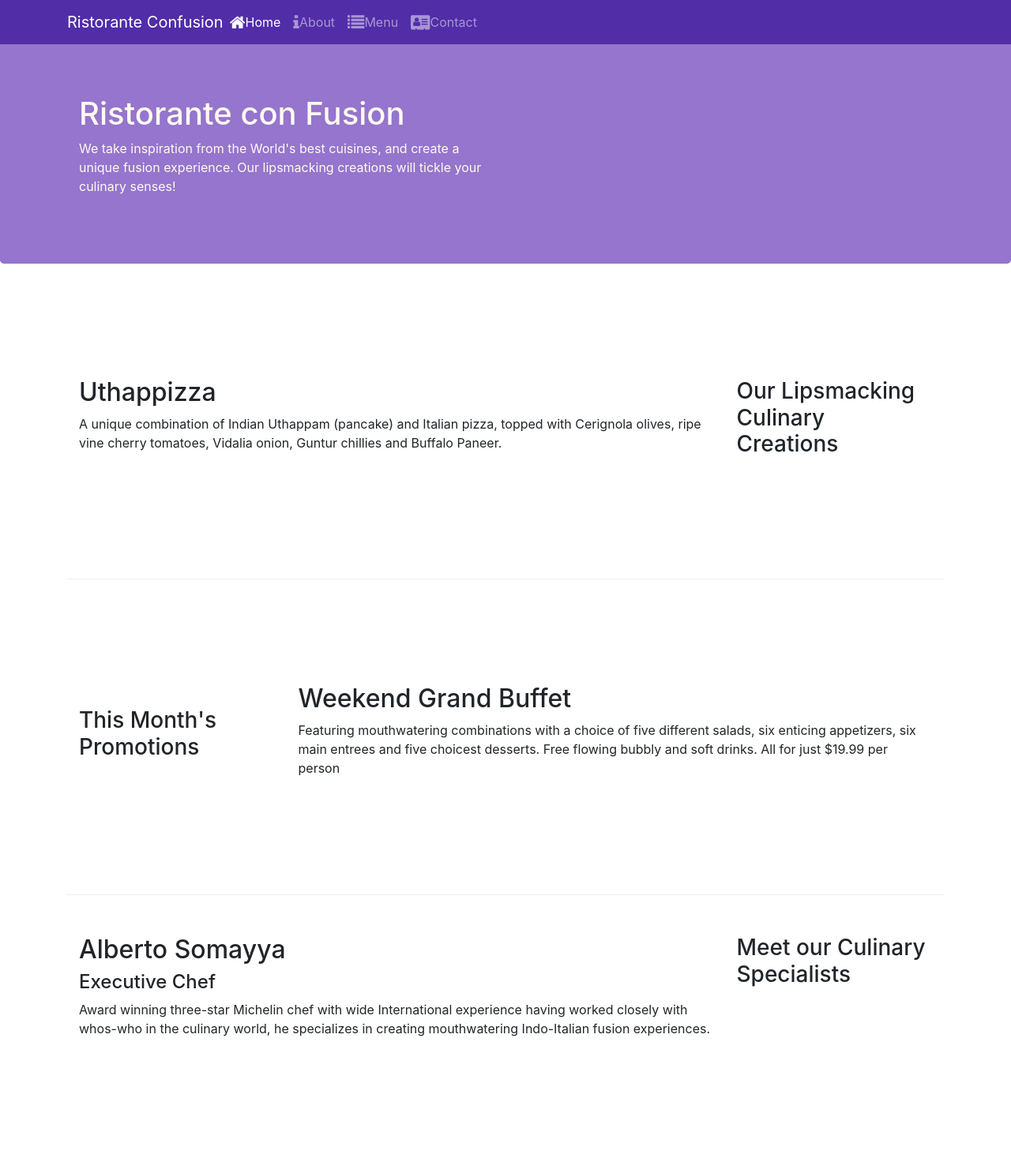
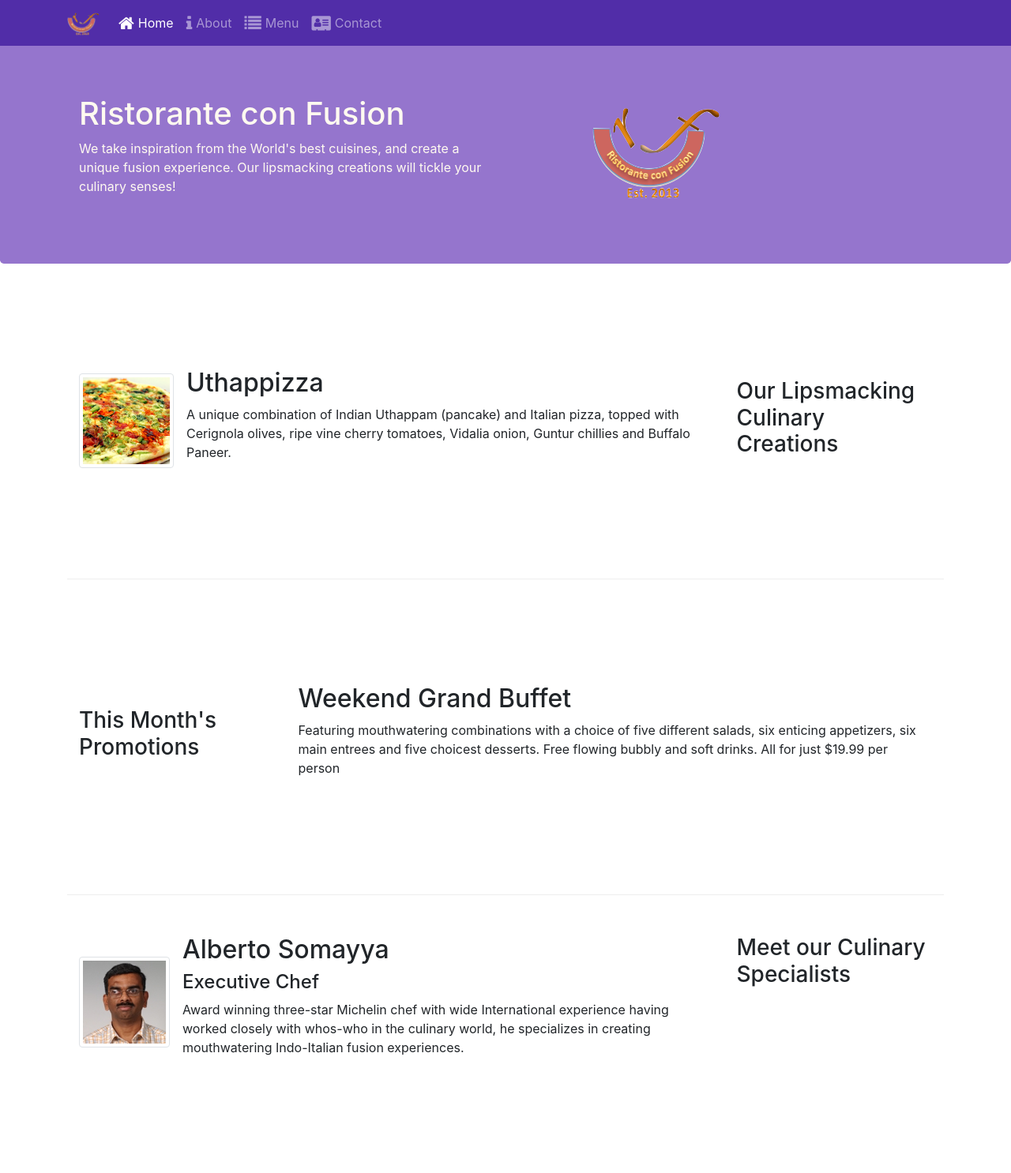
Before and after one commit to mvcman/Bootstrap-navigation, a website: page index.html in a window 1280 px wide. Shown: the top 1486 px of the page at 79% size. Drawn offline with nearby package versions, Linux system fonts and the light colour scheme.

Commit message:
Image file added woth media

```diff
--- a/css/styles.css
+++ b/css/styles.css
@@ -41,3 +41,7 @@ body {
 .breadcrumb {
   margin-top: 30px;
 }
+ul li span {
+ margin-right: 5px;
+ align-items: center;
+}
--- a/index.html
+++ b/index.html
@@ -20,7 +20,9 @@
             <button class="navbar-toggler" type="button" data-toggle="collapse" data-target="#Navbar">
                 <span class="navbar-toggler-icon"></span>
             </button>
-            <a class="navbar-brand mr-auto" href="#">Ristorante Confusion</a>
+            <a class="navbar-brand" href="#">
+              <img src="img/logo.png" height="30" width="41">
+            </a>
             <div class="collapse navbar-collapse" id="Navbar">
               <ul class="navbar-nav mr-auto">
                 <li class="nav-item active"><a class="nav-link" href="#"><span class="fa fa-home fa-lg"></span>Home</a></li>
@@ -40,7 +42,8 @@
                     <h1>Ristorante con Fusion</h1>
                     <p>We take inspiration from the World's best cuisines, and create a unique fusion experience. Our lipsmacking creations will tickle your culinary senses!</p>
                 </div>
-                <div class="col-12 col-sm">
+                <div class="col-12 col-sm offset-1 align-self-center">
+                    <img src="./img/logo.png" class="img-fluid">
                 </div>
             </div>
         </div>
@@ -52,8 +55,17 @@
                 <h3>Our Lipsmacking Culinary Creations</h3>
             </div>
             <div class="col col-sm order-sm-first col-md">
-                <h2>Uthappizza</h2>
-                <p>A unique combination of Indian Uthappam (pancake) and Italian pizza, topped with Cerignola olives, ripe vine cherry tomatoes, Vidalia onion, Guntur chillies and Buffalo Paneer.</p>
+                <div class="media">
+                    <img class="d-flex mr-3 img-thumbnail align-self-center"
+                          src="img/uthappizza.png" alt="Uthappizza">
+                    <div class="media-body">
+                      <h2 class="mt-0">Uthappizza</h2>
+                      <p class="d-none d-sm-block">A unique combination of Indian Uthappam (pancake) and
+                          Italian pizza, topped with Cerignola olives, ripe vine
+                          cherry tomatoes, Vidalia onion, Guntur chillies and
+                          Buffalo Paneer.</p>
+                   </div>
+               </div>
             </div>
         </div>
 
@@ -73,9 +85,19 @@
                 <h3>Meet our Culinary Specialists</h3>
             </div>
             <div class="col col-sm order-sm-first col-md">
-                <h2>Alberto Somayya</h2>
-                <h4>Executive Chef</h4>
-                <p>Award winning three-star Michelin chef with wide International experience having worked closely with whos-who in the culinary world, he specializes in creating mouthwatering Indo-Italian fusion experiences. </p>
+              <div class="media">
+                  <img class="d-flex mr-3 img-thumbnail align-self-center"
+                          src="img/alberto.png" alt="Alberto Somayya">
+                  <div class="media-body">
+                      <h2 class="mt-0">Alberto Somayya</h2>
+                      <h4>Executive Chef</h4>
+                      <p class="d-none d-sm-block">Award winning three-star Michelin chef with wide
+                          International experience having worked closely with
+                          whos-who in the culinary world, he specializes in
+                          creating mouthwatering Indo-Italian fusion experiences.
+                          </p>
+                  </div>
+              </div>
             </div>
         </div>
     </div>
```
Also changed, not shown: aboutus.html (+5 -2 lines), contactus.html (+6 -3 lines), img/alberto.png (added), img/buffet.png (added), img/logo.png (added), img/uthappizza.png (added), 1 other file.
